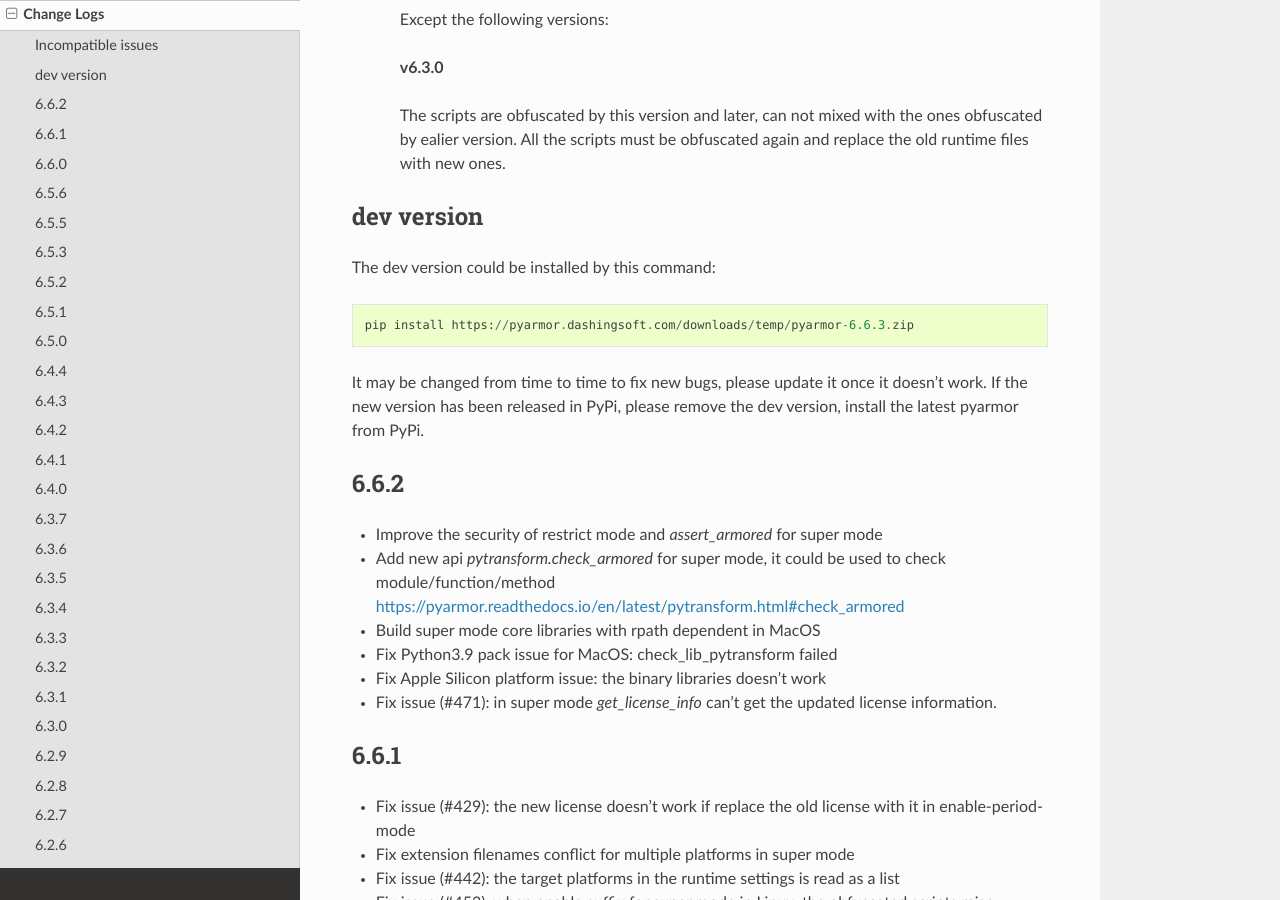
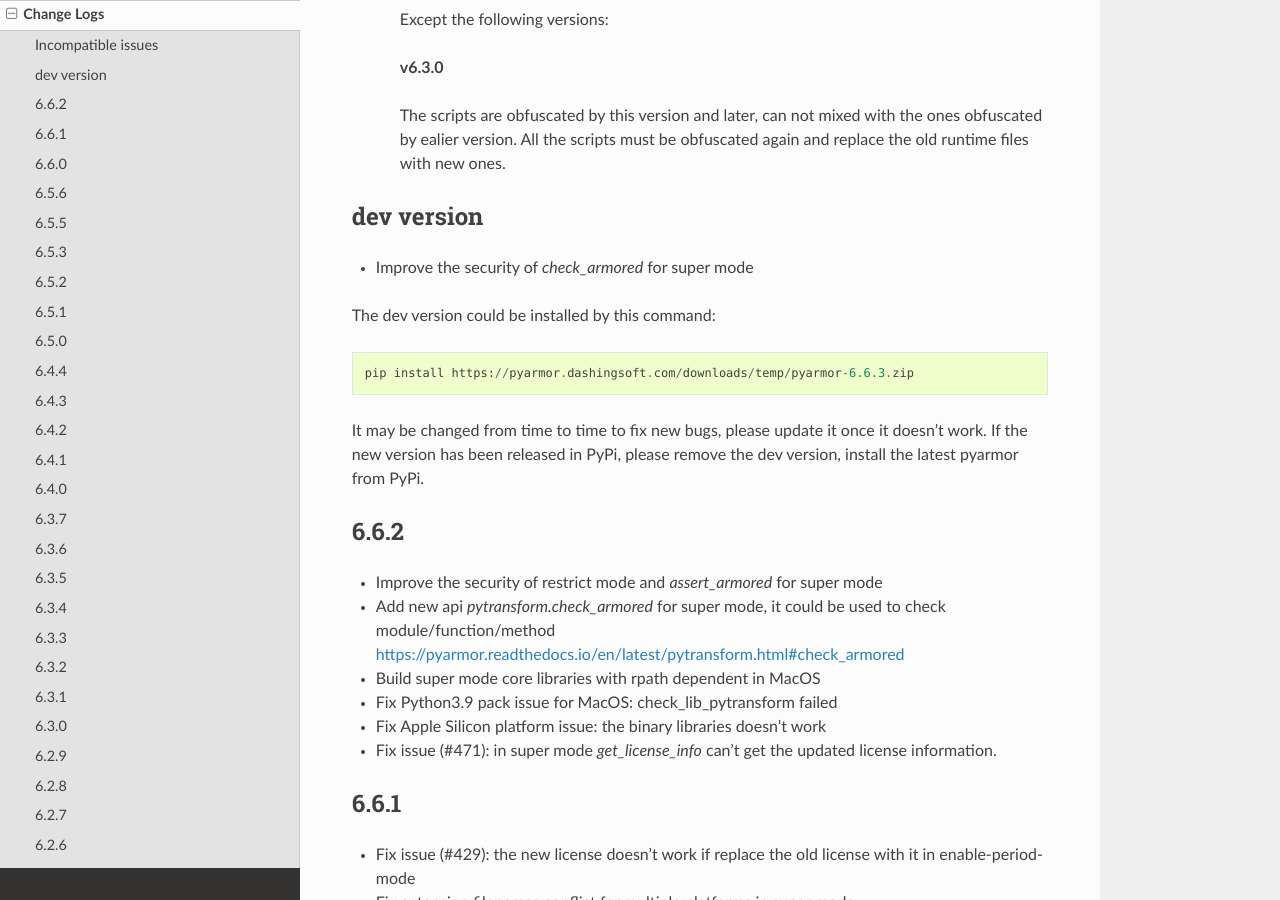
Before and after one commit to dashingsoft/pyarmor, a Sphinx documentation site: the page built from docs/change-logs.rst, in a window 1280 px wide and 900 px high, scrolled down 582 px. Built offline with Sphinx 7.4.7 and the Read the Docs theme 2.0.0, drawn with Linux system fonts in a browser that asks for light colours.

Commit message:
Add change log

```diff
--- a/docs/change-logs.rst
+++ b/docs/change-logs.rst
@@ -34,6 +34,8 @@
 
 dev version
 -----------
+* Improve the security of `check_armored` for super mode
+
 The dev version could be installed by this command::
 
   pip install https://pyarmor.dashingsoft.com/downloads/temp/pyarmor-6.6.3.zip
```
